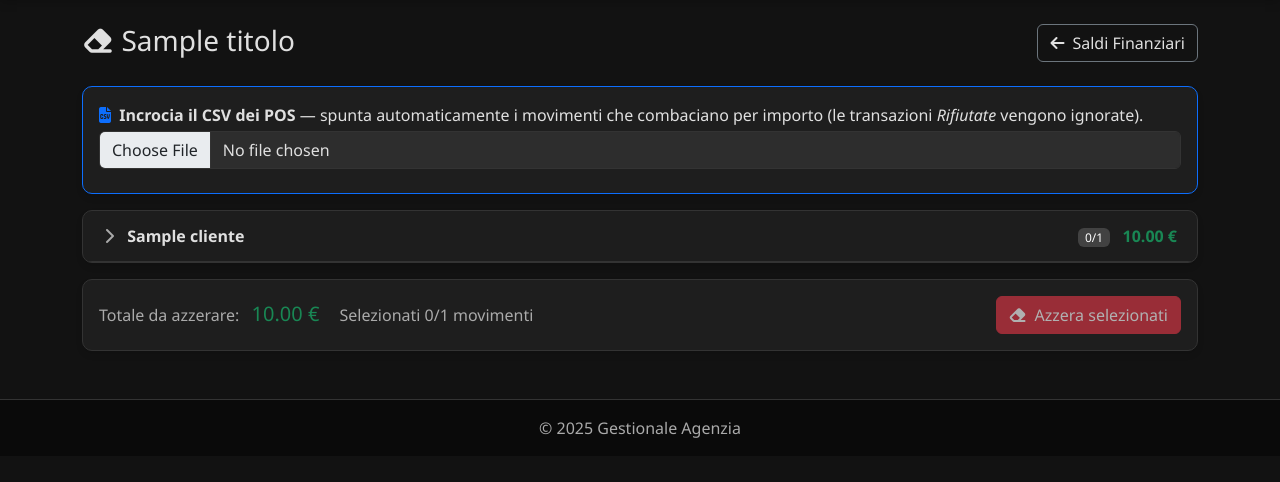
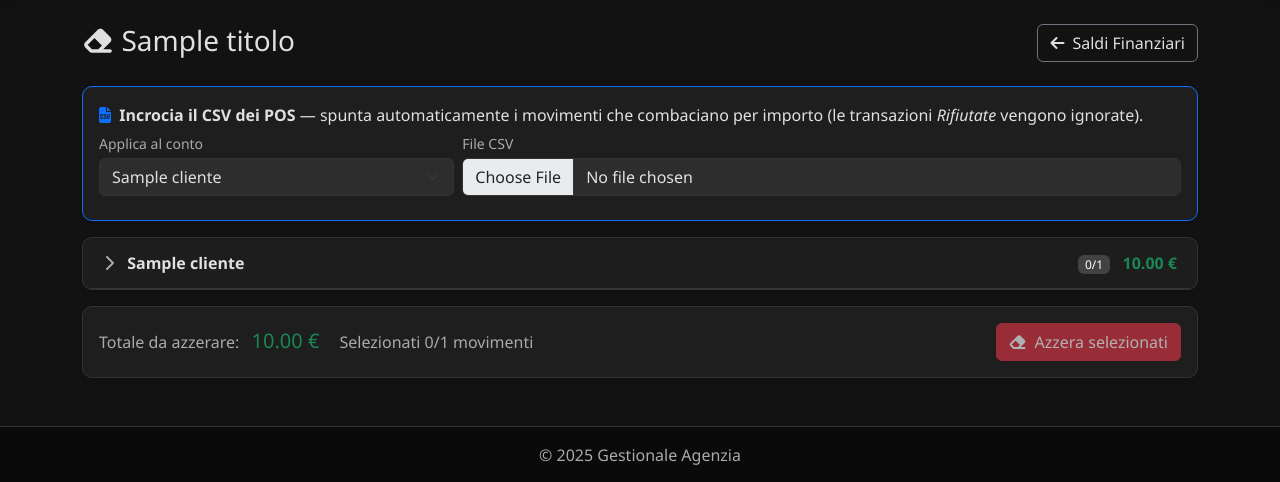
Before and after one commit to Snakepit10/gestionaleagenzia, a Django app: template templates/app/azzeramento_conti_servizio.html in a window 1280 px wide. Shown: the part 56-538 px from the top of the page. Run offline with Django 4.2, Linux system fonts and the light colour scheme; the template is opened without the code that fills it: most values are stand-ins (such as "Sample title", 1, 10 or a date in 2020); some libraries are stand-ins or nearby versions.

Commit message:
Incrocio CSV POS: limita il matching al conto selezionato
Aggiunge un selettore del conto a cui applicare il CSV (preselezionato su
quello con 'pos' nel nome). Il matching incrocia solo i movimenti di quel
conto, non degli altri conti di servizio (aggiustamenti cassa, spese...).

Co-Authored-By: Claude Opus 4.8 <noreply@anthropic.com>

```diff
--- a/templates/app/azzeramento_conti_servizio.html
+++ b/templates/app/azzeramento_conti_servizio.html
@@ -38,7 +38,20 @@
             <strong>Incrocia il CSV dei POS</strong> — spunta automaticamente i movimenti che combaciano per importo
             (le transazioni <em>Rifiutate</em> vengono ignorate).
         </label>
-        <input type="file" id="csv-pos" accept=".csv,text/csv,text/plain" class="form-control">
+        <div class="row g-2 align-items-center">
+            <div class="col-md-4">
+                <label for="csv-conto" class="form-label small mb-1 text-muted">Applica al conto</label>
+                <select id="csv-conto" class="form-select">
+                    {% for info in conti %}
+                    <option value="{{ forloop.counter }}"{% if 'pos' in info.cliente.nome_completo|lower %} selected{% endif %}>{{ info.cliente.nome_completo }}</option>
+                    {% endfor %}
+                </select>
+            </div>
+            <div class="col-md-8">
+                <label for="csv-pos" class="form-label small mb-1 text-muted">File CSV</label>
+                <input type="file" id="csv-pos" accept=".csv,text/csv,text/plain" class="form-control">
+            </div>
+        </div>
         <div id="csv-esito" class="small mt-2"></div>
     </div>
 </div>
@@ -167,15 +180,17 @@
     // ---- Incrocio CSV POS ----
     var fileInput = document.getElementById('csv-pos');
     var esito = document.getElementById('csv-esito');
-    if (fileInput) {
-        fileInput.addEventListener('change', function() {
-            var f = fileInput.files[0];
-            if (!f) return;
-            var reader = new FileReader();
-            reader.onload = function() { elaboraCSV(reader.result); };
-            reader.readAsText(f, 'utf-8');
-        });
+    var contoSel = document.getElementById('csv-conto');
+    function leggiFile() {
+        var f = fileInput && fileInput.files ? fileInput.files[0] : null;
+        if (!f) return;
+        var reader = new FileReader();
+        reader.onload = function() { elaboraCSV(reader.result); };
+        reader.readAsText(f, 'utf-8');
     }
+    if (fileInput) fileInput.addEventListener('change', leggiFile);
+    // Se cambio il conto dopo aver caricato il file, ri-abbino sul conto giusto.
+    if (contoSel) contoSel.addEventListener('change', leggiFile);
 
     function elaboraCSV(text) {
         var lines = text.split(/\r?\n/).filter(function(l) { return l.trim(); });
@@ -191,6 +206,11 @@
                 if (tr) tr.classList.remove('match-csv');
             }
         });
+
+        // Il CSV riguarda un solo conto (es. POS): incrocio solo i suoi movimenti.
+        var target = contoSel ? contoSel.value : '';
+        var contoNome = contoSel && contoSel.selectedOptions.length ? contoSel.selectedOptions[0].text : '';
+        var relevant = checks.filter(function(c) { return !target || c.dataset.conto === target; });
 
         var delim = (lines[0].split(';').length >= lines[0].split(',').length) ? ';' : ',';
         var header = lines[0].split(delim).map(function(h) { return h.trim().toLowerCase(); });
@@ -214,9 +234,9 @@
             contab++;
         }
 
-        // I movimenti già spuntati a mano consumano capacità del CSV, così uno stesso
-        // importo non viene mai abbinato più volte del numero di transazioni presenti.
-        checks.forEach(function(chk) {
+        // I movimenti già spuntati a mano (nel conto target) consumano capacità del CSV,
+        // così uno stesso importo non viene mai abbinato più volte del numero di transazioni.
+        relevant.forEach(function(chk) {
             if (!chk.checked) return;
             var imp = Math.abs(parseImporto(chk.dataset.importo) || 0);
             var k = imp.toFixed(2);
@@ -224,7 +244,7 @@
         });
 
         var matched = 0;
-        checks.forEach(function(chk) {
+        relevant.forEach(function(chk) {
             if (chk.checked) return;
             var imp = Math.abs(parseImporto(chk.dataset.importo) || 0);
             var k = imp.toFixed(2);
@@ -238,7 +258,7 @@
             }
         });
         var nonTrovate = Object.keys(pool).reduce(function(a, k) { return a + pool[k]; }, 0);
-        esito.innerHTML = 'CSV: <b>' + contab + '</b> transazioni contabilizzate (' + rifiut + ' rifiutate ignorate) · ' +
+        esito.innerHTML = 'Conto <b>' + contoNome + '</b> · CSV: <b>' + contab + '</b> transazioni contabilizzate (' + rifiut + ' rifiutate ignorate) · ' +
                           '<b class="text-success">' + matched + '</b> movimenti spuntati · ' +
                           '<span class="text-warning">' + nonTrovate + '</span> importi CSV senza corrispondenza.';
         aggiorna();
```
